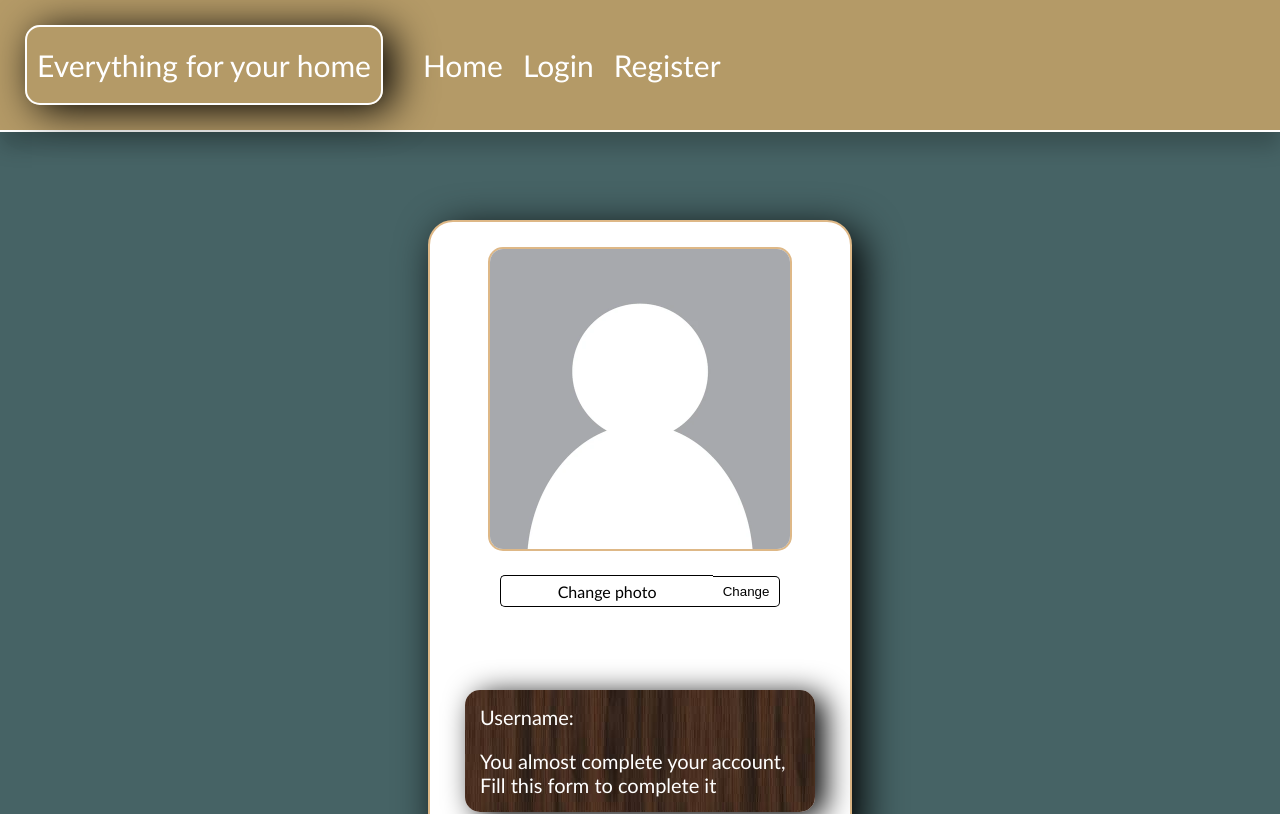
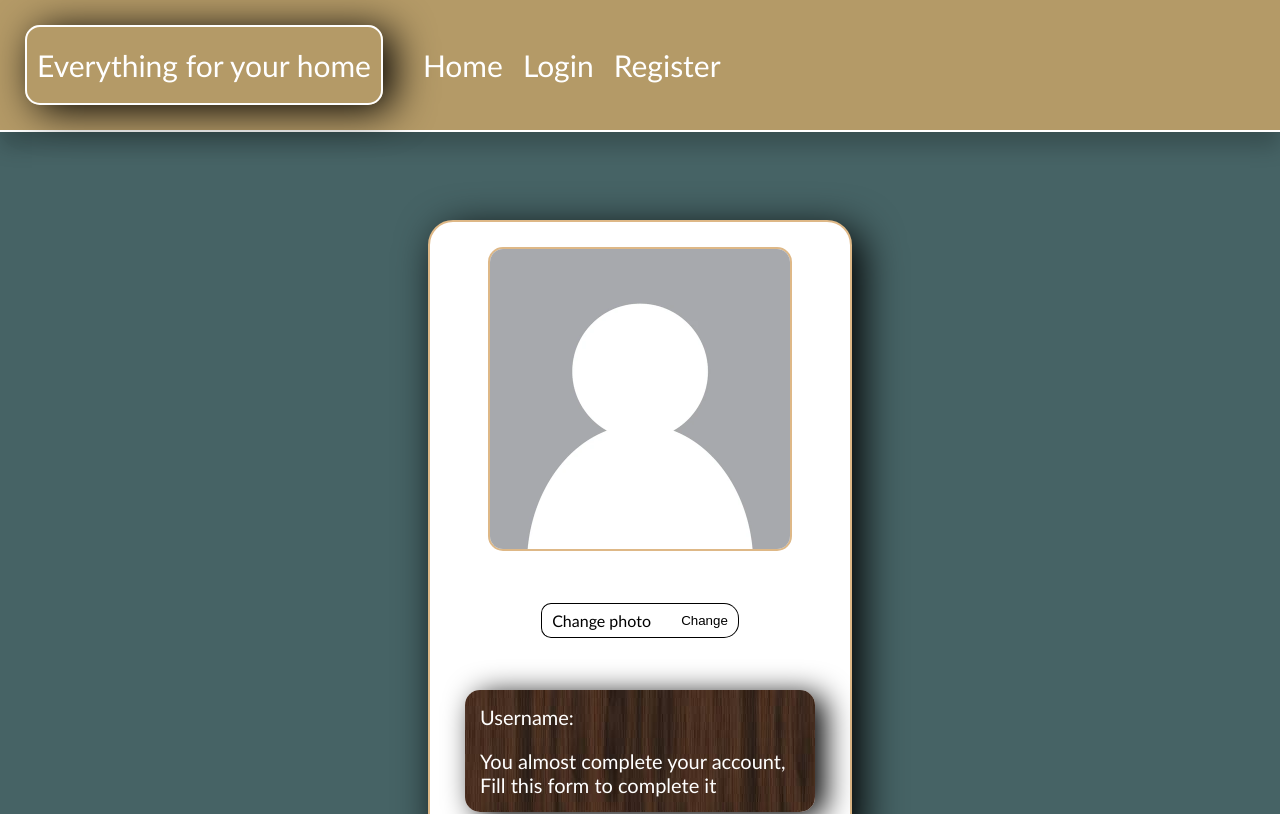
Before and after one commit to EServetti/server-front, a React (Vite) app: page /account in a window 1280 px wide. Shown: the top 814 px of the page. Built offline with nearby package versions, Linux system fonts and the light colour scheme; no server answers.

Commit message:
cambios esteticos

```diff
--- a/src/style/main-home/mainTop.css
+++ b/src/style/main-home/mainTop.css
@@ -33,24 +33,26 @@
 }
 
 .look-products {
-    height: 40%;
-    width: 70%;
+    height: 100%;
+    width: 65%;
     display: flex;
     justify-content: center;
     align-items: center;
 }
 
 .look-products input {
-    height: 50%;
-    width: 70%;
-    border-radius: 15px 0 0 15px;
-    padding: 10px;
+    height: auto;
+    width: 50%;
+    border-radius: 10px 0 0 10px;
 }
 
 .look-products button {
     height: 100%;
     width: auto;
     padding: 6px;
+    display: flex;
+    justify-content: center;
+    align-items: center;
     border: none;
     border-radius: 0 15px 15px 0;
     cursor: pointer;
@@ -58,8 +60,8 @@
 }
 
 .look-products img {
-    height: auto;
-    width: 82%;
+    height: 50%;
+    width: auto;
 }
 
 .category {
--- a/src/style/main-user-data/userData.css
+++ b/src/style/main-user-data/userData.css
@@ -47,44 +47,41 @@
 }
 
 .update-photo {
-  height: 10%;
-  width: 70%;
+  height: 100%;
+  width: 65%;
   display: flex;
   justify-content: center;
   align-items: center;
-  margin-top: 10px;
+}
+
+.label-photo {
+  height: 25%;
+  width: 50%;
+  border-right: none;
+  border-radius: 10px 0 0 10px;
+  padding: 10px;
+  display: flex;
+  align-items: center;
+  box-sizing: border-box;
+}
+
+.change-photo-button {
+  height: 25%;
+  width: auto;
+  padding: 10px;
+  display: flex;
+  border: 1px solid black;
+  border-left: none;
+  justify-content: center;
+  align-items: center;
+  border-radius: 0 15px 15px 0;
+  cursor: pointer;
+  background-color: white;
+  box-sizing: border-box;
 }
 
 .photo {
   display: none;
-}
-
-.label-photo {
-  height: 30px;
-  width: 100%;
-  display: flex;
-  justify-content: center;
-  align-items: center;
-  border: 1px solid black;
-  border-right: 0;
-  border-radius: 5px 0 0 5px;
-  font-family: "Gill Sans", "Gill Sans MT", Calibri, "Trebuchet MS", sans-serif;
-  padding: 0px;
-  margin: 5px 0;
-}
-
-.change-photo-button {
-    height: 31px;
-    width: 30%;
-    display: flex;
-    justify-content: center;
-    align-items: center;
-    border: none;
-    border-radius: 0 5px 5px 0;
-    cursor: pointer;
-    border: 1px solid black;
-    border-left: 0;
-    background-color: white;
 }
 
 
```
